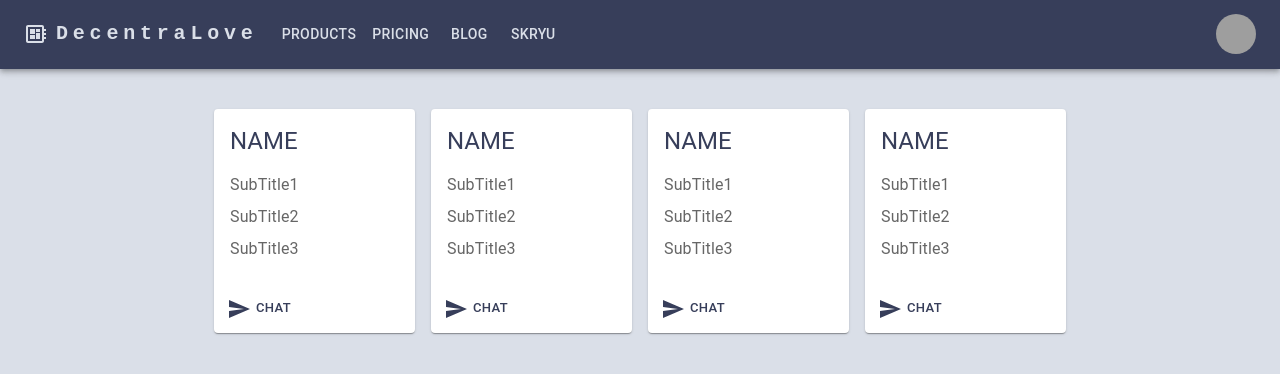
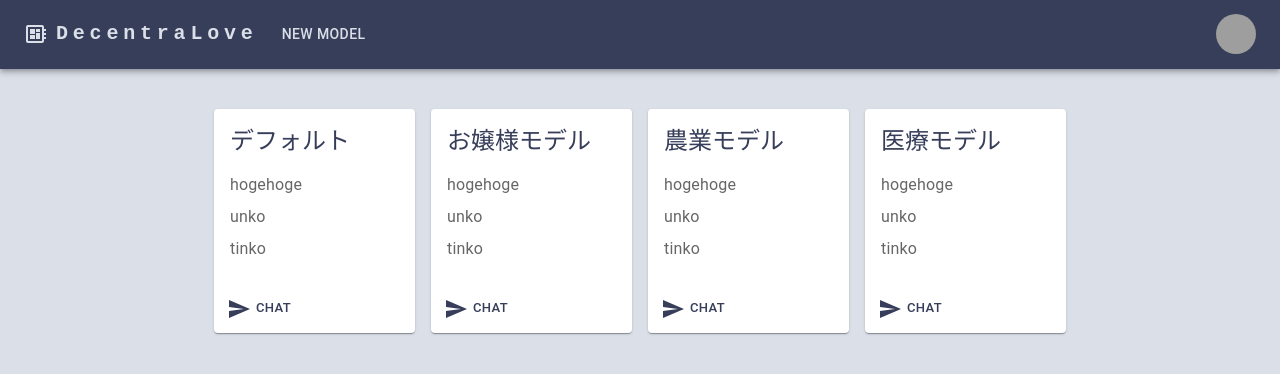
Before and after one commit to trmti/Web3_front, a Next.js app: page /home in a window 1280 px wide. Shown: the top 374 px of the page. Built offline with nearby package versions, Linux system fonts and the light colour scheme; grey boxes are pictures that could not be loaded.

Commit message:
add ページ遷移、ヘッダー

```diff
--- /dev/null
+++ b/app/_component/Header.tsx
@@ -0,0 +1,110 @@
+"use client";
+import * as React from "react";
+import AppBar from "@mui/material/AppBar";
+import Box from "@mui/material/Box";
+import Toolbar from "@mui/material/Toolbar";
+import IconButton from "@mui/material/IconButton";
+import Typography from "@mui/material/Typography";
+import Menu from "@mui/material/Menu";
+import MenuIcon from "@mui/icons-material/Menu";
+import Container from "@mui/material/Container";
+import Avatar from "@mui/material/Avatar";
+import Button from "@mui/material/Button";
+import Tooltip from "@mui/material/Tooltip";
+import MenuItem from "@mui/material/MenuItem";
+import DeveloperBoardIcon from "@mui/icons-material/DeveloperBoard";
+import { useRouter } from "next/navigation";
+
+const settings = ["Profile", "Logout"];
+
+export function Header() {
+  const router = useRouter();
+  const [anchorElUser, setAnchorElUser] = React.useState<null | HTMLElement>(
+    null
+  );
+  const handleOpenUserMenu = (event: React.MouseEvent<HTMLElement>) => {
+    setAnchorElUser(event.currentTarget);
+  };
+
+  const handleCloseUserMenu = () => {
+    setAnchorElUser(null);
+  };
+  return (
+    <AppBar position="static" sx={{ backgroundColor: "#373e5a" }}>
+      <Container maxWidth="xl">
+        <Toolbar disableGutters>
+          <DeveloperBoardIcon
+            sx={{
+              display: { xs: "none", md: "flex" },
+              mr: 1,
+              color: "#dadfe8",
+            }}
+          />
+          <Typography
+            variant="h6"
+            noWrap
+            component="a"
+            href="#app-bar-with-responsive-menu"
+            sx={{
+              mr: 2,
+              display: { xs: "none", md: "flex" },
+              fontFamily: "monospace",
+              fontWeight: 700,
+              letterSpacing: ".3rem",
+              color: "#dadfe8",
+              textDecoration: "none",
+            }}
+            onClick={() => {
+              router.push("/home");
+            }}
+          >
+            DecentraLove
+          </Typography>
+
+          <Box sx={{ flexGrow: 1, display: { xs: "none", md: "flex" } }}>
+            <Button
+              onClick={() => {
+                router.push("/model_select");
+              }}
+              sx={{ my: 2, color: "#dadfe8", display: "block" }}
+            >
+              New Model
+            </Button>
+          </Box>
+
+          <Box sx={{ flexGrow: 0 }}>
+            <Tooltip title="Open settings">
+              <IconButton onClick={handleOpenUserMenu} sx={{ p: 0 }}>
+                <Avatar alt="Remy Sharp" src="/static/images/avatar/2.jpg" />
+              </IconButton>
+            </Tooltip>
+            <Menu
+              sx={{ mt: "45px" }}
+              id="menu-appbar"
+              anchorEl={anchorElUser}
+              anchorOrigin={{
+                vertical: "top",
+                horizontal: "right",
+              }}
+              keepMounted
+              transformOrigin={{
+                vertical: "top",
+                horizontal: "right",
+              }}
+              open={Boolean(anchorElUser)}
+              onClose={handleCloseUserMenu}
+            >
+              {settings.map((setting) => (
+                <MenuItem key={setting} onClick={handleCloseUserMenu}>
+                  <Typography sx={{ textAlign: "center" }}>
+                    {setting}
+                  </Typography>
+                </MenuItem>
+              ))}
+            </Menu>
+          </Box>
+        </Toolbar>
+      </Container>
+    </AppBar>
+  );
+}
--- a/app/home/layout.tsx
+++ /dev/null
@@ -1,156 +0,0 @@
-"use client";
-import * as React from "react";
-import AppBar from "@mui/material/AppBar";
-import Box from "@mui/material/Box";
-import Toolbar from "@mui/material/Toolbar";
-import IconButton from "@mui/material/IconButton";
-import Typography from "@mui/material/Typography";
-import Menu from "@mui/material/Menu";
-import MenuIcon from "@mui/icons-material/Menu";
-import Container from "@mui/material/Container";
-import Avatar from "@mui/material/Avatar";
-import Button from "@mui/material/Button";
-import Tooltip from "@mui/material/Tooltip";
-import MenuItem from "@mui/material/MenuItem";
-import DeveloperBoardIcon from "@mui/icons-material/DeveloperBoard";
-
-const pages = ["Products", "Pricing", "Blog", "Skryu"];
-const settings = ["Profile", "Account", "Dashboard", "Logout"];
-
-export default function Layout({ children }: { children: React.ReactNode }) {
-  const [anchorElNav, setAnchorElNav] = React.useState<null | HTMLElement>(
-    null
-  );
-  const [anchorElUser, setAnchorElUser] = React.useState<null | HTMLElement>(
-    null
-  );
-
-  const handleOpenNavMenu = (event: React.MouseEvent<HTMLElement>) => {
-    setAnchorElNav(event.currentTarget);
-  };
-  const handleOpenUserMenu = (event: React.MouseEvent<HTMLElement>) => {
-    setAnchorElUser(event.currentTarget);
-  };
-
-  const handleCloseNavMenu = () => {
-    setAnchorElNav(null);
-  };
-
-  const handleCloseUserMenu = () => {
-    setAnchorElUser(null);
-  };
-  return (
-    <Box>
-      <AppBar position="static" sx={{ backgroundColor: "#373e5a" }}>
-        <Container maxWidth="xl">
-          <Toolbar disableGutters>
-            <DeveloperBoardIcon
-              sx={{
-                display: { xs: "none", md: "flex" },
-                mr: 1,
-                color: "#dadfe8",
-              }}
-            />
-            <Typography
-              variant="h6"
-              noWrap
-              component="a"
-              href="#app-bar-with-responsive-menu"
-              sx={{
-                mr: 2,
-                display: { xs: "none", md: "flex" },
-                fontFamily: "monospace",
-                fontWeight: 700,
-                letterSpacing: ".3rem",
-                color: "#dadfe8",
-                textDecoration: "none",
-              }}
-            >
-              DecentraLove
-            </Typography>
-
-            <Box sx={{ flexGrow: 1, display: { xs: "flex", md: "none" } }}>
-              <IconButton
-                size="large"
-                aria-label="account of current user"
-                aria-controls="menu-appbar"
-                aria-haspopup="true"
-                onClick={handleOpenNavMenu}
-                color="inherit"
-              >
-                <MenuIcon />
-              </IconButton>
-              <Menu
-                id="menu-appbar"
-                anchorEl={anchorElNav}
-                anchorOrigin={{
-                  vertical: "bottom",
-                  horizontal: "left",
-                }}
-                keepMounted
-                transformOrigin={{
-                  vertical: "top",
-                  horizontal: "left",
-                }}
-                open={Boolean(anchorElNav)}
-                onClose={handleCloseNavMenu}
-                sx={{ display: { xs: "block", md: "none" } }}
-              >
-                {pages.map((page) => (
-                  <MenuItem key={page} onClick={handleCloseNavMenu}>
-                    <Typography sx={{ textAlign: "center", color: "#dadfe8" }}>
-                      {page}
-                    </Typography>
-                  </MenuItem>
-                ))}
-              </Menu>
-            </Box>
-            <Box sx={{ flexGrow: 1, display: { xs: "none", md: "flex" } }}>
-              {pages.map((page) => (
-                <Button
-                  key={page}
-                  onClick={handleCloseNavMenu}
-                  sx={{ my: 2, color: "#dadfe8", display: "block" }}
-                >
-                  {page}
-                </Button>
-              ))}
-            </Box>
-            <Box sx={{ flexGrow: 0 }}>
-              <Tooltip title="Open settings">
-                <IconButton onClick={handleOpenUserMenu} sx={{ p: 0 }}>
-                  <Avatar alt="Remy Sharp" src="/static/images/avatar/2.jpg" />
-                </IconButton>
-              </Tooltip>
-              <Menu
-                sx={{ mt: "45px" }}
-                id="menu-appbar"
-                anchorEl={anchorElUser}
-                anchorOrigin={{
-                  vertical: "top",
-                  horizontal: "right",
-                }}
-                keepMounted
-                transformOrigin={{
-                  vertical: "top",
-                  horizontal: "right",
-                }}
-                open={Boolean(anchorElUser)}
-                onClose={handleCloseUserMenu}
-              >
-                {settings.map((setting) => (
-                  <MenuItem key={setting} onClick={handleCloseUserMenu}>
-                    <Typography sx={{ textAlign: "center" }}>
-                      {setting}
-                    </Typography>
-                  </MenuItem>
-                ))}
-              </Menu>
-            </Box>
-          </Toolbar>
-        </Container>
-      </AppBar>
-      {children}
-    </Box>
-  );
-}
--- a/app/home/page.tsx
+++ b/app/home/page.tsx
@@ -1,3 +1,4 @@
+"use client";
 import {
   Button,
   Card,
@@ -7,9 +8,42 @@ import {
   Typography,
 } from "@mui/material";
 import SendIcon from "@mui/icons-material/Send";
+import { useRouter } from "next/navigation";
+
+const mockChatRooms = [
+  {
+    id: 1,
+    name: "デフォルト",
+    selectedModel1: "hogehoge",
+    selectedModel2: "unko",
+    selectedModel3: "tinko",
+  },
+  {
+    id: 2,
+    name: "お嬢様モデル",
+    selectedModel1: "hogehoge",
+    selectedModel2: "unko",
+    selectedModel3: "tinko",
+  },
+  {
+    id: 3,
+    name: "農業モデル",
+    selectedModel1: "hogehoge",
+    selectedModel2: "unko",
+    selectedModel3: "tinko",
+  },
+  {
+    id: 4,
+    name: "医療モデル",
+    selectedModel1: "hogehoge",
+    selectedModel2: "unko",
+    selectedModel3: "tinko",
+  },
+];
 
 export default function Home() {
-  const cards = Array(4).fill(0);
+  const cards = Array(4).fill({ id: 1 });
+  const router = useRouter();
 
   return (
     <Container
@@ -22,7 +56,7 @@ export default function Home() {
         marginTop: 5,
       }}
     >
-      {cards.map((_, index) => (
+      {mockChatRooms.map((value, index) => (
         <Card
           key={index}
           sx={{
@@ -38,20 +72,23 @@ export default function Home() {
               variant="h5"
               component="div"
             >
-              NAME
+              {value.name}
             </Typography>
             <Typography gutterBottom sx={{ color: "text.secondary", mb: 1.0 }}>
-              SubTitle1
+              {value.selectedModel1}
             </Typography>
             <Typography sx={{ color: "text.secondary", mb: 1.0 }}>
-              SubTitle2
+              {value.selectedModel2}
             </Typography>
             <Typography sx={{ color: "text.secondary", mb: 1.0 }}>
-              SubTitle3
+              {value.selectedModel3}
             </Typography>
           </CardContent>
           <CardActions>
-            <Button size="small">
+            <Button
+              size="small"
+              onClick={() => router.push(`/chat-room/${value.id}`)}
+            >
               <SendIcon sx={{ color: "#373e5a" }}></SendIcon>{" "}
               <span style={{ color: "#373e5a", marginLeft: 5 }}>CHAT</span>
             </Button>
--- a/app/layout.tsx
+++ b/app/layout.tsx
@@ -1,6 +1,7 @@
 import type { Metadata } from "next";
 import { Inter } from "next/font/google";
 import "./globals.css";
+import { Header } from "./_component/Header";
 
 const inter = Inter({ subsets: ["latin"] });
 
@@ -15,8 +16,11 @@ export default function RootLayout({
   children: React.ReactNode;
 }) {
   return (
-    <html lang="jp" style={{height: '100%'}}>
-      <body className={inter.className} style={{height: '100%'}}>{children}</body>
+    <html lang="jp" style={{ height: "100%" }}>
+      <body className={inter.className} style={{ height: "100%" }}>
+        <Header />
+        {children}
+      </body>
     </html>
   );
 }
--- a/package.json
+++ b/package.json
@@ -11,6 +11,7 @@
   "dependencies": {
     "@emotion/react": "^11.13.5",
     "@emotion/styled": "^11.13.5",
+    "@mui/base": "^5.0.0-beta.62",
     "@mui/icons-material": "^6.1.8",
     "@mui/material": "^6.1.8",
     "next": "13.5.7",
```
Also changed, not shown: app/chat-room/[slug]/page.tsx (renamed from app/chatpage/page.tsx, +23 -23 lines), app/page.tsx (+3 -19 lines), app/_component/TextArea.tsx (renamed from app/chatpage/component/TextArea.tsx), 1 other file (tests, documents, lock files or other folders).
